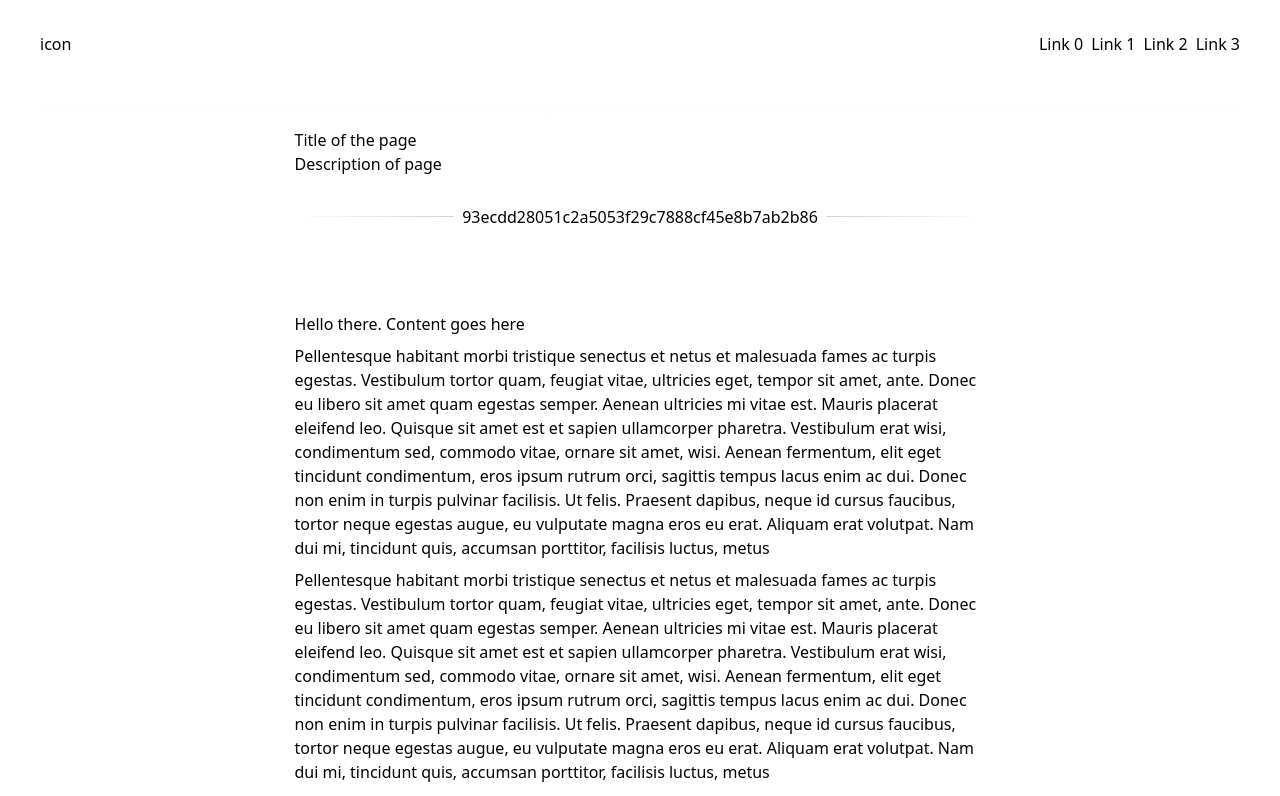
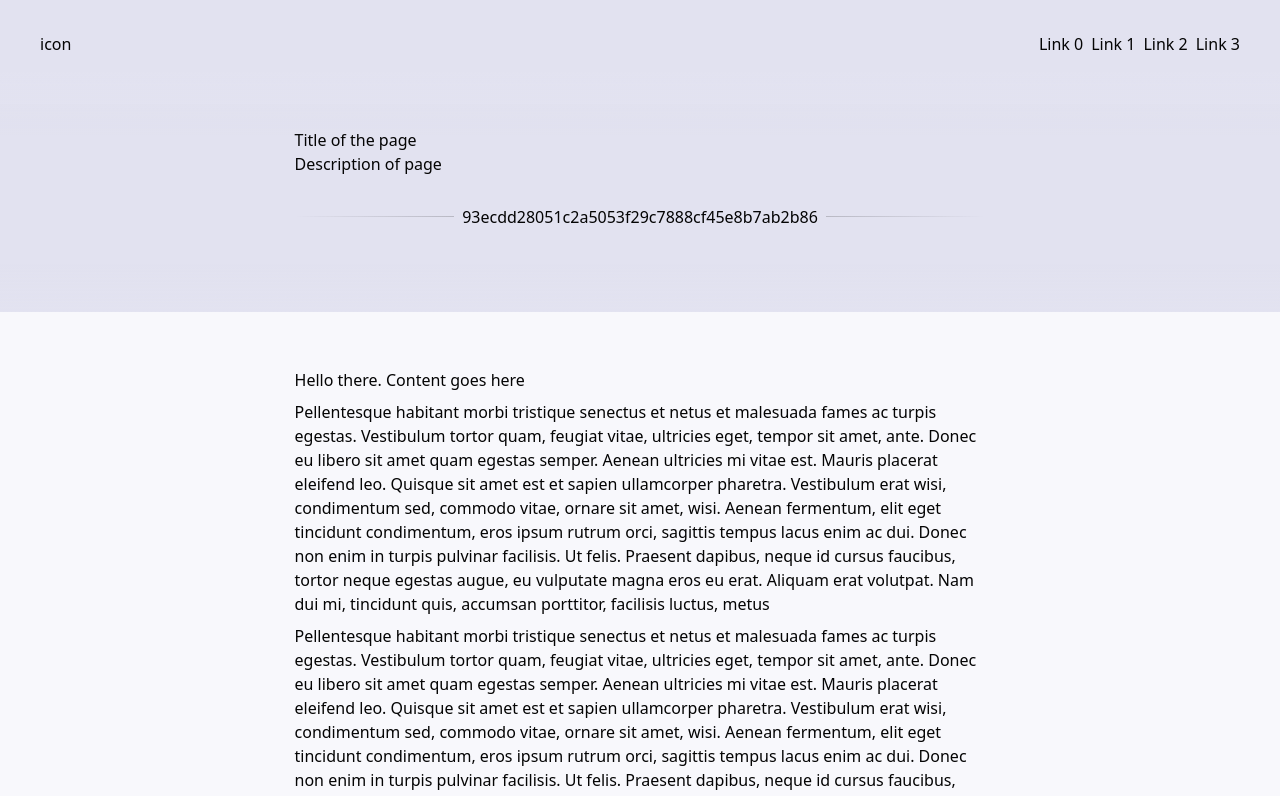
Before and after one commit to khinshankhan/www, a Next.js app: page / in a window 1280 px wide. Shown: the top 796 px of the page. Built offline with nearby package versions, Linux system fonts and the light colour scheme.

Commit message:
rework page to work with 2 old dual bg colors

```diff
--- a/src/app/globals.css
+++ b/src/app/globals.css
@@ -1,32 +1,33 @@
 @import "tailwindcss";
 
 :root {
-  --background: #ffffff;
+  --background-1: hsl(240, 31.8%, 91.4%);
+  --background-2: hsl(240, 40%, 98%);
   --foreground: #040404;
 }
 
 @theme inline {
-  --color-background: var(--background);
+  --color-background-1: var(--background-1);
+  --color-background-2: var(--background-2);
   --color-foreground: var(--foreground);
 }
 
 @media (prefers-color-scheme: dark) {
   :root {
-    --background: #0a0a0a;
+    --background-1: #000011;
+    --background-2: hsl(240, 84%, 4.9%);
     --foreground: #ededed;
   }
 }
 
 * {
-  scrollbar-color: var(--color-foreground) var(--color-background);
+  scrollbar-color: var(--color-foreground) var(--color-background-1);
 }
 
 .page-layout {
   max-width: 1200px;
-  width: 100%;
 }
 
 .content-layout {
   max-width: calc(72ch + 32px);
-  width: 100%;
 }
--- a/src/app/layout.tsx
+++ b/src/app/layout.tsx
@@ -14,9 +14,7 @@ export default function RootLayout({
 }>) {
   return (
     <html lang="en">
-      <body className="animated-background bg-background text-foreground flow-root min-h-dvh">
-        {children}
-      </body>
+      <body className="bg-background-1 text-foreground flow-root min-h-screen">{children}</body>
     </html>
   )
 }
--- a/src/app/page.tsx
+++ b/src/app/page.tsx
@@ -11,7 +11,7 @@ interface HorizontalLineProps extends React.HTMLAttributes<HTMLDivElement> {
 
 function HorizontalLine({
   gradient = "bg-gradient-to-r from-foreground/0 via-foreground/40 to-foreground/0",
-  bg = "bg-background",
+  bg = "bg-background-1",
   className = "",
   children,
   ...props
@@ -31,9 +31,11 @@ function HorizontalLine({
 
 export default function Home() {
   return (
-    <div className="flex min-h-dvh w-full flex-col items-center justify-center">
-      <div className="xs:min-h-[96vh] flex min-h-[87vh] w-full grow flex-col items-center justify-center">
-        <header className="bg-background page-layout sticky-header relative sticky top-0 z-50 flex flex-col justify-center py-4 pt-8">
+    <div className="flex min-h-screen w-full grow flex-col">
+      <div className="xs:min-h-[96vh] flex min-h-[87vh] w-full grow flex-col">
+        <div className="z-2 bg-background-1 sticky top-0 w-full">
+          <header className="align-center flex w-full justify-center py-4 pt-8">
+            <div className="page-layout w-full">
               <nav className="align-center flex flex-row justify-between">
                 <div>icon</div>
 
@@ -43,30 +45,34 @@ export default function Home() {
                   ))}
                 </div>
               </nav>
+            </div>
 
             {/* just a really cool line effect */}
             <RevealOnScroll rangePx={200}>
-            <HorizontalLine className="z-2 absolute bottom-0" />
+              <HorizontalLine className="z-2 page-layout absolute bottom-0 left-1/2 -translate-x-1/2 transform" />
             </RevealOnScroll>
+          </header>
 
           {/* acts as buffer to gradually introduce actual header's overlay onto content */}
-          <div className="from-background/100 via-background/50 to-background/0 absolute -bottom-16 h-16 w-full bg-gradient-to-b" />
-        </header>
+          <div className="from-background-1/100 via-background-1/50 to-background-1/0 absolute -bottom-16 h-16 w-full bg-gradient-to-b" />
+        </div>
 
-        <div className="content-layout isolate grow">
-          <header className="z-1 content-layout fixed w-full py-14">
+        <div className="isolate flex w-full flex-col items-center">
+          <header className="content-layout fixed z-0 w-full py-14">
             <h1>Title of the page</h1>
             <span>Description of page</span>
 
-            <HorizontalLine className="z-2 mt-10">
+            <HorizontalLine className="z-0 mt-10">
               93ecdd28051c2a5053f29c7888cf45e8b7ab2b86
             </HorizontalLine>
           </header>
+        </div>
 
         {/* acts as buffer to gradually hide fixed header, also gives header breathing room from content */}
-          <div className="z-2 from-background/100 via-background/50 to-background/0 relative mt-48 h-12 bg-gradient-to-t" />
+        <div className="z-1 from-background-1/100 via-background-1/50 to-background-1/0 relative mt-48 h-12 bg-gradient-to-t" />
 
-          <div className="z-2 bg-background relative flex w-full grow flex-col gap-2">
+        <div className="bg-background-2 isolate flex w-full grow flex-col items-center justify-center">
+          <div className="content-layout relative flex w-full grow flex-col gap-2 py-14">
             <p>Hello there. Content goes here</p>
 
             {[...Array(13).keys()].map((num) => (
@@ -87,9 +93,7 @@ export default function Home() {
         </div>
       </div>
 
-      <footer className="page-layout h-16">
-        <p className="">Footer</p>
-      </footer>
+      <div className="bg-background-1 w-full">footer</div>
     </div>
   )
 }
```
Lines whose indentation alone changed are shown as unchanged.
